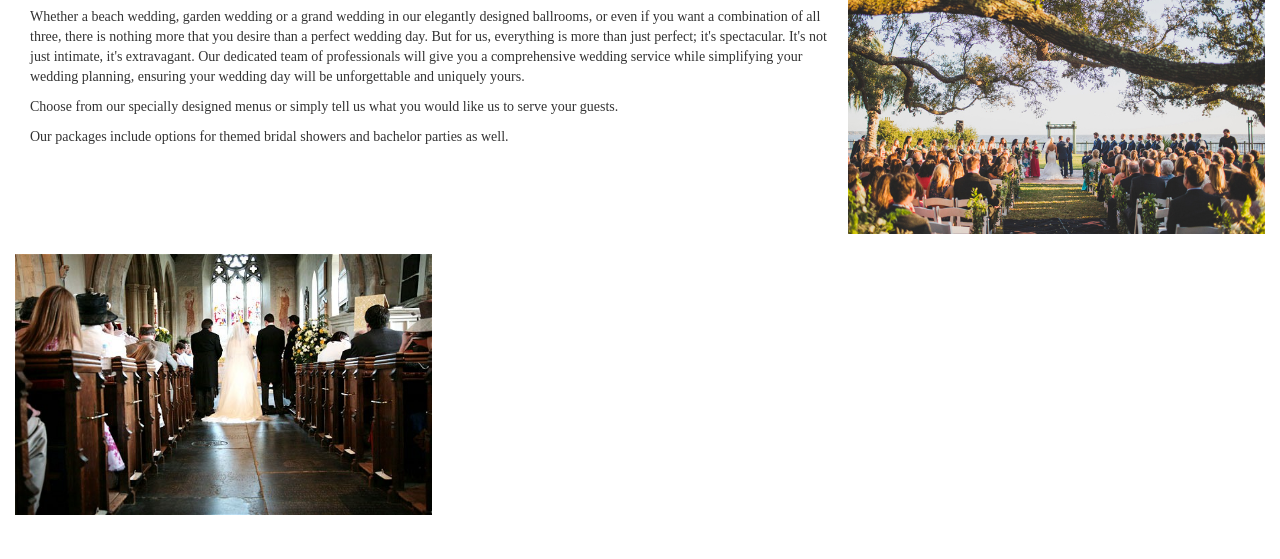
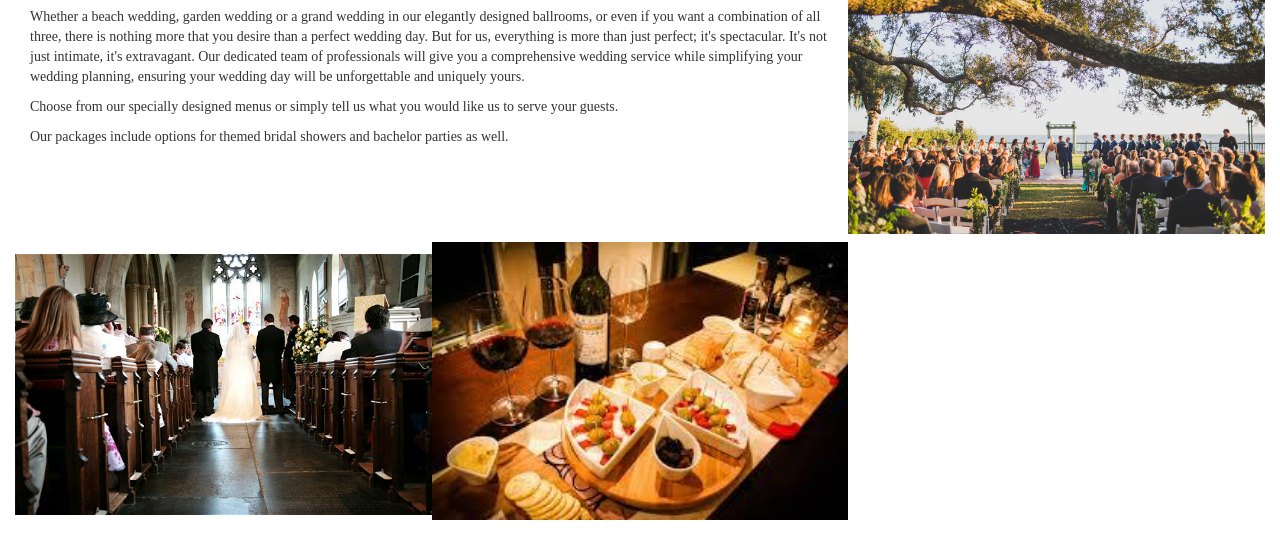
Before and after one commit to season-7/Hotel-Citrus, a plain HTML site: page offer.html in a window 1280 px wide. Shown: the part 213-772 px from the top of the page. Drawn offline with nearby package versions, Linux system fonts and the light colour scheme.

```diff
--- a/offer.html
+++ b/offer.html
@@ -45,6 +45,8 @@
 
 </header>
 
+  <!-- Wedding Grounds -->
+
 <section class="col-sm-12" style="padding-top:100px; padding-bottom:20px;" id="wedding">
   <h1 style="color:green;">Our Wedding Grounds</h1>
   <div class="col-sm-8">
@@ -66,7 +68,7 @@
   </div>
 
   <div class="col-sm-4 nopadding"style="padding-top:0px; margin-top:-12px;">
-      <!-- <img class="img-responsive" width="100%;"src="./assets/images/dinner2.jpg" alt="background image" /> -->
+      <img class="img-responsive" width="100%;"src="./assets/images/dinner2.jpg" alt="background image" />
   </div>
 
 </section>
```
